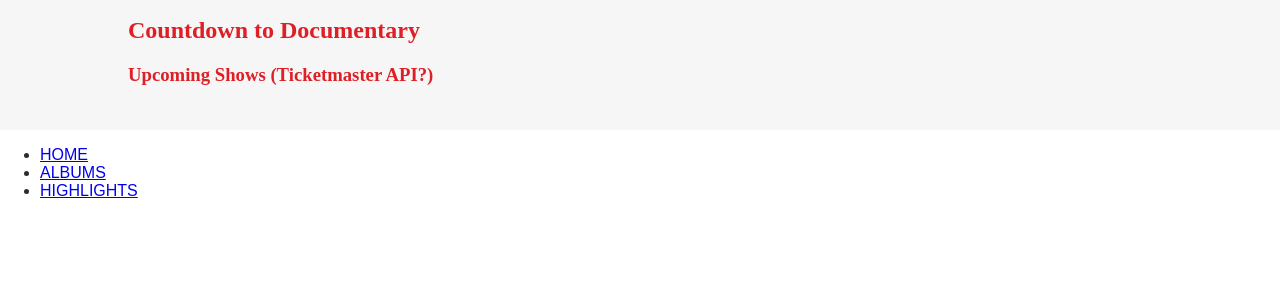
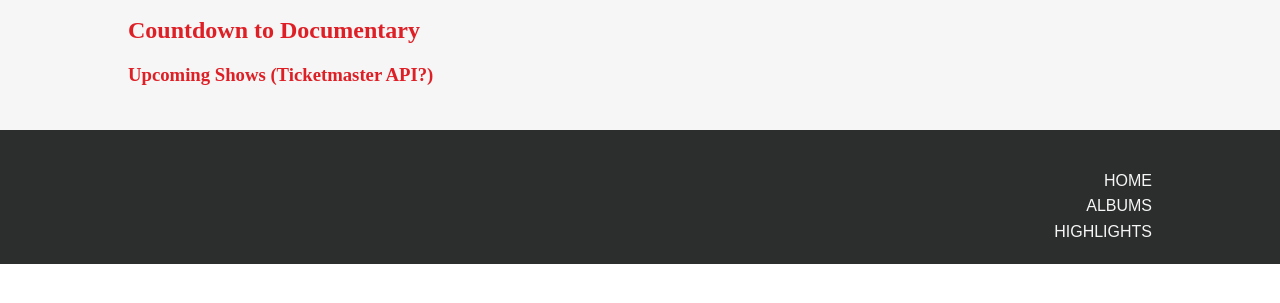
Before and after one commit to mkelly76/A1_JamStack, an Eleventy site: page _src/index.md in a window 1280 px wide. Shown: the part 385-688 px from the top of the page. Built offline with nearby package versions, Linux system fonts and the light colour scheme; Eleventy itself is replaced by a stand-in of ours; files that its build step writes are made by us from their sources; a web font is replaced by a local one.

Commit message:
Footer complete

```diff
--- a/_src/sass/_base.scss
+++ b/_src/sass/_base.scss
@@ -11,7 +11,6 @@ header {
     margin: 0;
     padding: 2vw 0 0 0;
     background-color: $color__black;
-    text-decoration: none;
     display: block;
     .logo {
         text-align: center;
@@ -44,3 +43,24 @@ header {
     }
 
 }
+footer {
+    width: 100%;
+    margin: 0;
+    padding: 1vw 10vw 1vw 10vw;
+    background-color: $color__black;
+    li {
+        list-style: none;
+        padding: 1vw 0;
+    }
+    a {
+        text-decoration: none;
+    }
+    .menu-link {
+        color: $color__white;
+        font-family: $font__main;
+        float: right;
+        &:hover {
+            color: $color__red;
+        }
+    }
+}
```
Also changed, not shown: 2 other files.
